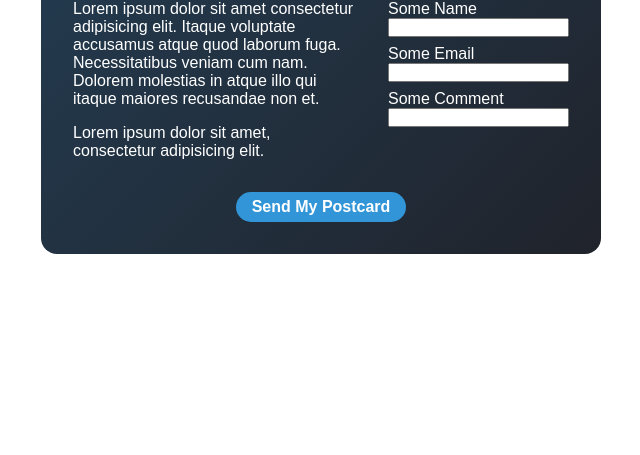
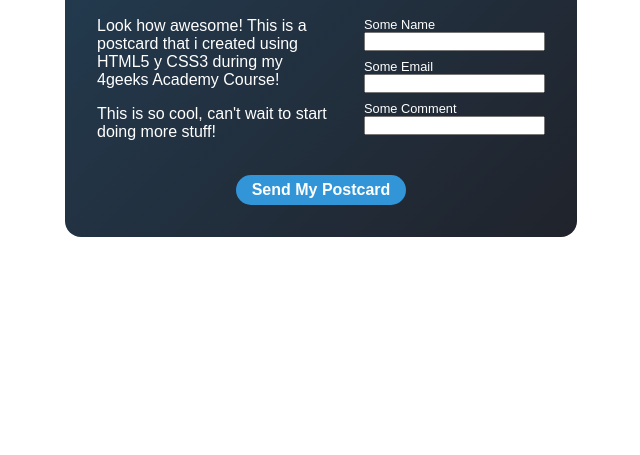
Before and after one commit to Strocs/4geeks_Pre-work, a plain HTML site: page index.html in a window 1280 px wide. Shown: the part 345-800 px from the top of the page, without its empty margins (319-959 px from the left). Drawn offline with Linux system fonts and the light colour scheme.

Commit message:
styles: minot changes

```diff
--- a/index.html
+++ b/index.html
@@ -15,8 +15,15 @@
         </header>
         <main class="postcard__content">
             <div class="postcard__content__left">
-                <p>Lorem ipsum dolor sit amet consectetur adipisicing elit. Itaque voluptate accusamus atque quod laborum fuga. Necessitatibus veniam cum nam. Dolorem molestias in atque illo qui itaque maiores recusandae non et.</p>
-                <p>Lorem ipsum dolor sit amet, consectetur adipisicing elit.</p>
+                <p>
+                    Look how awesome! This is a postcard that i created using
+                    HTML5 y CSS3 during my 4geeks Academy
+                    Course!
+                </p>
+                <p>
+                    This is so cool, can't wait to
+                    start doing more stuff!
+                </p>
             </div>
             <form class="postcard__content__right">
                 <label for="name">Some Name</label>
--- a/styles.css
+++ b/styles.css
@@ -17,7 +17,7 @@ body {
 .postcard {
     display: grid;
     width: 100%;
-    max-width: 35rem;
+    max-width: 32rem;
     background-color: white;
     border-radius: 1rem;
     padding: 2rem;
@@ -50,7 +50,10 @@ body {
     flex-direction: column;
     gap: 1rem;
 }
-
+.postcard__content__right {
+    display: grid;
+    font-size: 0.8rem;
+}
 .postcard__content__right input {
     margin-bottom: .5rem;
 }
```
